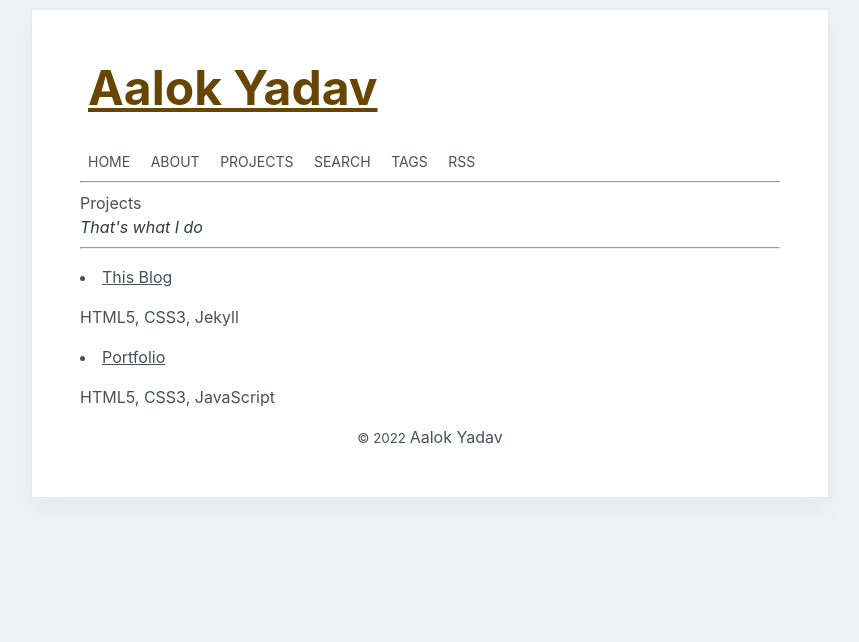
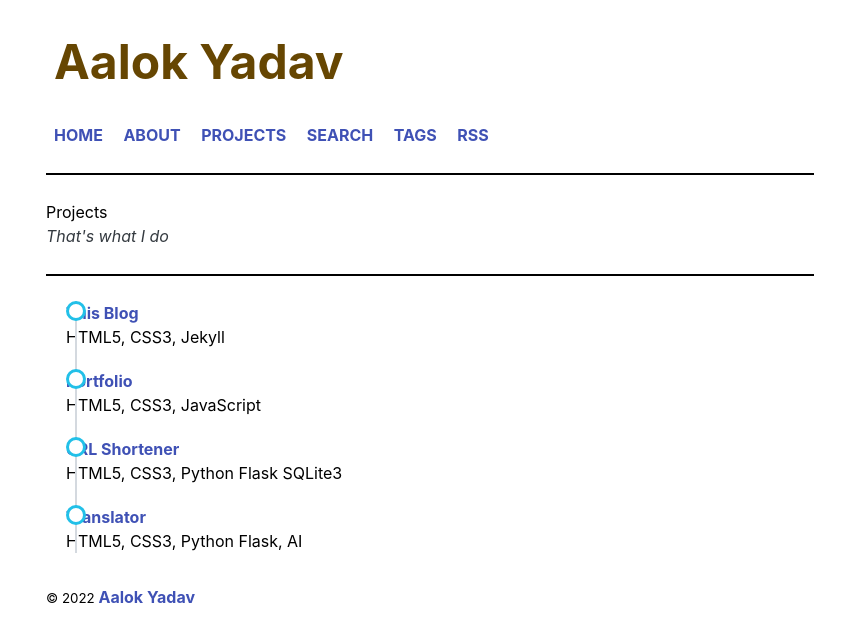
Before and after one commit to aalokyadav96/archive_UI_theme, a Jekyll site: the page built from pages/projects.html, in a window 1280 px wide. Shown: the top 642 px of the page, without its empty margins (210-1069 px from the left). Built offline with Jekyll 4.4.1, drawn with Linux system fonts in a browser that asks for light colours.

Commit message:
Timeline added

```diff
--- a/_data/projects.yaml
+++ b/_data/projects.yaml
@@ -5,3 +5,11 @@
 - name: Portfolio
   link: 0sey0.github.io
   tech_stack: "HTML5, CSS3, JavaScript"
+
+- name: URL Shortener
+  link: /#
+  tech_stack: "HTML5, CSS3, Python Flask SQLite3"
+
+- name: Translator
+  link: /#
+  tech_stack: "HTML5, CSS3, Python Flask, AI"
--- a/_includes/head.html
+++ b/_includes/head.html
@@ -16,7 +16,7 @@
     <link href='{{ site.baseurl }}/feed.xml' rel='alternate' type='application/atom+xml'>
     <link rel="canonical" href="{{ site.baseurl }}{{ page.url }}">
     {% capture critical %}
-        {% include yves.scss %}
+        {% include jisoo.scss %}
     {% endcapture %}
     <style>
         {{ critical | scssify }}
--- a/_includes/jisoo.scss
+++ b/_includes/jisoo.scss
@@ -1,4 +1,7 @@
-body{font-size:1rem;line-height:1.5;-webkit-font-smoothing:antialiased;text-rendering:optimizeLegibility;-webkit-text-size-adjust:100%;zoom:1;font-family:-apple-system, BlinkMacSystemFont, "Segoe UI", Roboto, Helvetica, Arial, sans-serif, "Apple Color Emoji", "Segoe UI Emoji", "Segoe UI Symbol"}header p strong{text-transform:uppercase}.post-title{background:black;margin:10rem 0;color:white;padding:2rem;font-weight:bold}a, a:visited {
+* {
+   padding: 0;
+   margin: 0;
+}body{font-size:1rem;line-height:1.5;-webkit-font-smoothing:antialiased;text-rendering:optimizeLegibility;-webkit-text-size-adjust:100%;zoom:1;font-family:-apple-system, BlinkMacSystemFont, "Segoe UI", Roboto, Helvetica, Arial, sans-serif, "Apple Color Emoji", "Segoe UI Emoji", "Segoe UI Symbol"}header p strong{text-transform:uppercase}.post-title{background:black;margin:10rem 0;color:white;padding:2rem;font-weight:bold}a, a:visited {
    color: #3f51b5;
    text-decoration: none;
    font-weight: bold;
--- a/_includes/style.scss
+++ b/_includes/style.scss
@@ -6,8 +6,10 @@
   -webkit-font-smoothing: antialiased;
   -moz-osx-font-smoothing: grayscale;
   font-kerning: auto;
-}
 
+    padding: 0;
+    margin: 0;
+ }
 html {
   font-family: sans-serif;
   font-size: 20px;
--- a/_includes/yves.scss
+++ b/_includes/yves.scss
@@ -1,4 +1,7 @@
-body{font-family:-apple-system,BlinkMacSystemFont,'avenir next',avenir,Noto Sans,helvetica,'helvetica neue',sans-serif}body{font-size:1rem;line-height:1.5;-webkit-font-smoothing:antialiased;text-rendering:optimizeLegibility}a,a:visited{color:inherit}a:hover,a:visited:hover{color:dodgerblue}blockquote{background:#f9f9f9;border-left:5px solid black;font-size:120%;margin:2rem 0;padding:1rem}blockquote p{margin:0}blockquote footer{font-size:80%;margin:1rem 0 0 0}dl dt{margin-bottom:0.5rem}dl dd{font-style:italic;margin-bottom:2rem}code,.highlight{background:#edf2f7;overflow:auto}code{word-break:break-all}code{padding:0.1rem 0.3rem}pre{padding:1em}.date{opacity:0.6}html{box-sizing:border-box;margin:0;padding:0}*,*:before,*:after{box-sizing:inherit}body{background-color:#edf2f7;color:#495057}header,main{margin:0 auto;max-width:50rem}main{background:white;border:2px solid #e9ecef;-webkit-box-shadow:0 0.75rem 1.5rem rgba(18,38,63,0.03);box-shadow:0 0.75rem 1.5rem rgba(18,38,63,0.03);padding:2rem 3rem}ul,ol{padding:0;list-style-position:inside}table{border-collapse:collapse;text-align:left;width:100%}table tr{border-bottom:1px solid black}table td{padding:0.5rem}img{width:100%;margin:0.5rem 0}nav ul{list-style:none !important;padding:0;text-align:right}nav ul li{display:inline-block}nav a,nav a:visited{margin:0.5rem;text-decoration:none;font-size:0.875rem;text-transform:uppercase;color:inherit}footer{margin:1rem 0;text-align:center;color:inherit}
+* {
+   padding: 0;
+   margin: 0;
+}body{font-family:-apple-system,BlinkMacSystemFont,'avenir next',avenir,Noto Sans,helvetica,'helvetica neue',sans-serif}body{font-size:1rem;line-height:1.5;-webkit-font-smoothing:antialiased;text-rendering:optimizeLegibility}a,a:visited{color:inherit}a:hover,a:visited:hover{color:dodgerblue}blockquote{background:#f9f9f9;border-left:5px solid black;font-size:120%;margin:2rem 0;padding:1rem}blockquote p{margin:0}blockquote footer{font-size:80%;margin:1rem 0 0 0}dl dt{margin-bottom:0.5rem}dl dd{font-style:italic;margin-bottom:2rem}code,.highlight{background:#edf2f7;overflow:auto}code{word-break:break-all}code{padding:0.1rem 0.3rem}pre{padding:1em}.date{opacity:0.6}html{box-sizing:border-box;margin:0;padding:0}*,*:before,*:after{box-sizing:inherit}body{background-color:#edf2f7;color:#495057}header,main{margin:0 auto;max-width:50rem}main{background:white;border:2px solid #e9ecef;-webkit-box-shadow:0 0.75rem 1.5rem rgba(18,38,63,0.03);box-shadow:0 0.75rem 1.5rem rgba(18,38,63,0.03);padding:2rem 3rem}ul,ol{padding:0;list-style-position:inside}table{border-collapse:collapse;text-align:left;width:100%}table tr{border-bottom:1px solid black}table td{padding:0.5rem}img{width:100%;margin:0.5rem 0}nav ul{list-style:none !important;padding:0;text-align:right}nav ul li{display:inline-block}nav a,nav a:visited{margin:0.5rem;text-decoration:none;font-size:0.875rem;text-transform:uppercase;color:inherit}footer{margin:1rem 0;text-align:center;color:inherit}
 .pagination a {color: blueviolet;font-weight: bold;}
 .coverimg {width: 100px;float: left;padding: 4px 8px 4px 0px;}
 ::-moz-selection{background:#f7d2d2;color:#333;text-shadow:none}
--- a/pages/projects.html
+++ b/pages/projects.html
@@ -5,7 +5,7 @@ permalink: "/projects/"
 tagline: That's what I do
 ---
 
-<ul>
+<ul class="timeline">
    {% for project in site.data.projects %}
      <li>
        <a href="https://{{ project.link }}">
@@ -15,3 +15,113 @@ tagline: That's what I do
      </li>
    {% endfor %}
    </ul>
+
+   <style>
+     * {
+    padding: 0;
+    margin: 0;
+}
+ul.timeline {
+    list-style-type: none;
+    position: relative
+}
+
+ul.timeline:before {
+    content: ' ';
+    background: #d4d9df;
+    display: inline-block;
+    position: absolute;
+    left: 29px;
+    width: 2px;
+    height: 100%;
+    z-index: 400
+}
+
+ul.timeline>li {
+    margin: 20px 0;
+    padding-left: 20px
+}
+
+ul.timeline>li:before {
+    content: ' ';
+    background: white;
+    display: inline-block;
+    position: absolute;
+    border-radius: 50%;
+    border: 3px solid #22c0e8;
+    left: 20px;
+    width: 20px;
+    height: 20px;
+    z-index: 400
+}
+/*
+ul, li {
+  list-style: none;
+  padding: 0;
+}
+
+
+.sessions {
+  margin-top: 2rem;
+  border-radius: 12px;
+  position: relative;
+}
+
+li {
+  padding-bottom: 1.5rem;
+  border-left: 1px solid #abaaed;
+  position: relative;
+  padding-left: 20px;
+  margin-left: 10px;
+}
+li:last-child {
+  border: 0px;
+  padding-bottom: 0;
+}
+li:before {
+    content: "";
+    width: 15px;
+    height: 15px;
+    background: white;
+    border: 1px solid #4e5ed3;
+    box-shadow: 0px 0px 14px #bab5f86e;
+    margin-top: 0.35rem;
+    border-radius: 50%;
+    position: absolute;
+    left: -8px;
+    top: 0px;
+}
+
+.time {
+  color: #2a2839;
+  font-family: "Poppins", sans-serif;
+  font-weight: 500;
+}
+@media screen and (min-width: 601px) {
+  .time {
+    font-size: 0.9rem;
+  }
+}
+@media screen and (max-width: 600px) {
+  .time {
+    margin-bottom: 0.3rem;
+    font-size: 0.85rem;
+  }
+}
+p {
+  color: #4f4f4f;
+  font-family: sans-serif;
+  line-height: 1.5;
+  margin-top: 0.4rem;
+}
+@media screen and (max-width: 600px) {
+  p {
+    font-size: 0.9rem;
+  }
+}
+
+h1 {
+  font-size: 1.1rem;
+  font-family: sans-serif;
+}*/
+   </style>
```
